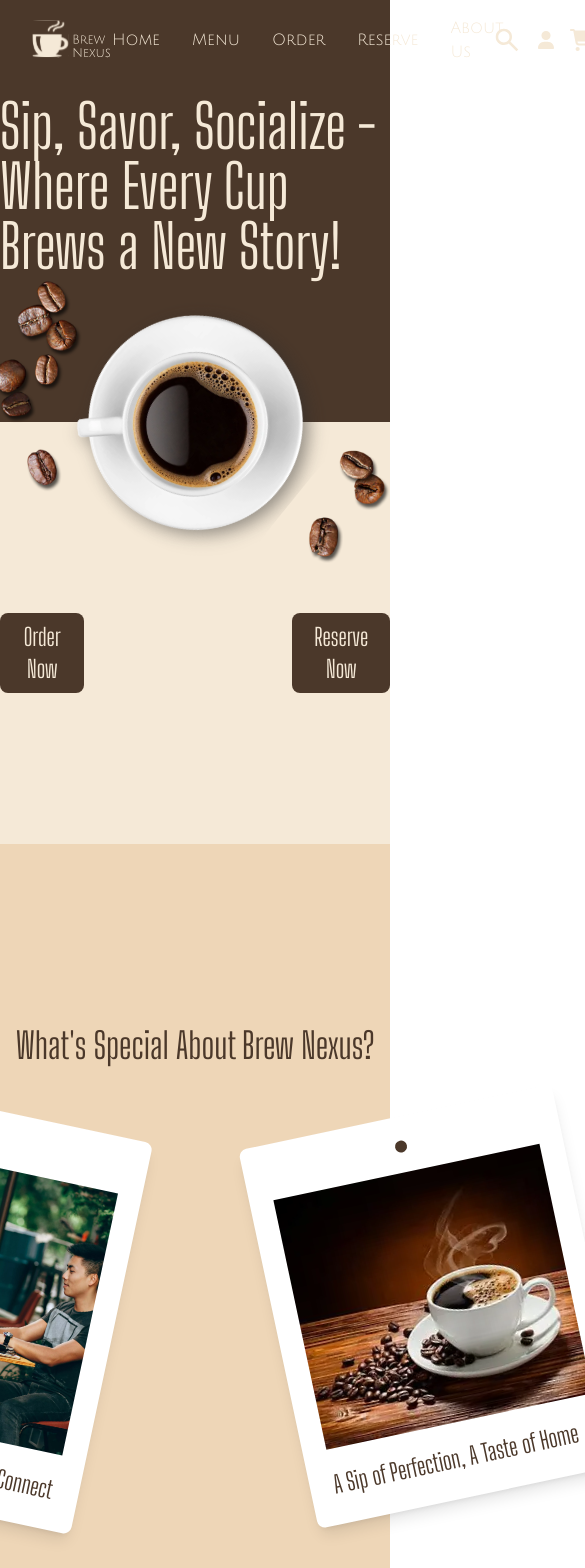
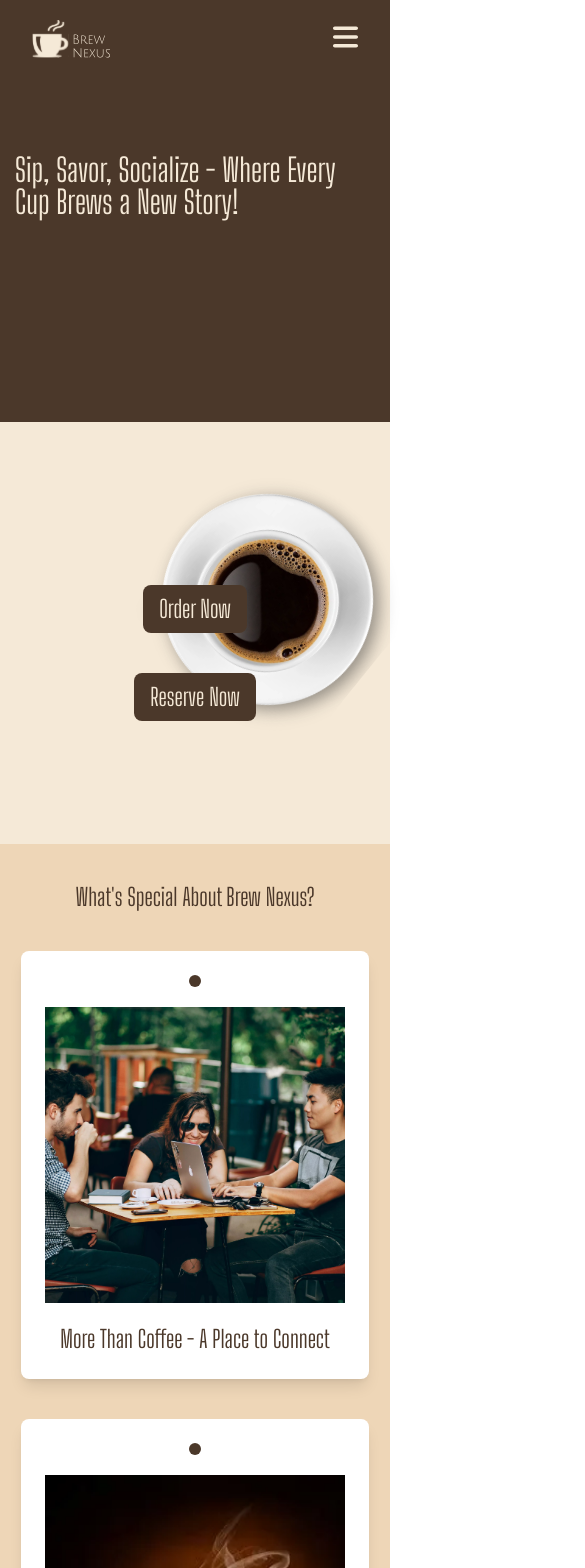
Before and after one commit to BhimaPavanTeja/BrewNexus, a Next.js app: page /home in a window 390 px wide. Shown: the top 1568 px of the page, 585 px wide, since content can reach past the window. Built offline with nearby package versions, Linux system fonts and the light colour scheme.

Commit message:
final update and responsiveness made

```diff
--- /dev/null
+++ b/app/cart/cart.css
@@ -0,0 +1,9 @@
+@font-face {
+    font-family: 'big-shoulders';
+    src: url('../../public/fonts/BigShouldersDisplay-VariableFont_wght.ttf');
+}
+
+.fonty {
+    font-family: 'big-shoulders';
+    font-style: regular;
+}
--- /dev/null
+++ b/app/cart/page.tsx
@@ -0,0 +1,55 @@
+"use client";
+import { useCart } from "../../context/CartContext";
+import NavBar from "../components/NavBar/page";
+import Footer from "../components/Footer/page";
+import Image from "next/image";
+import "./cart.css";
+
+export default function Page() {
+  const { cart, removeFromCart } = useCart();
+
+  return (
+    <>
+      <NavBar />
+      <div className="bg-[#eed6b7] min-h-screen py-10 px-5 fonty">
+        <h1 className="text-3xl text-center font-bold mb-6">Your Cart</h1>
+        {cart.length === 0 ? (
+          <p className="text-center text-xl">Your cart is empty.</p>
+        ) : (
+          <div className="flex flex-wrap justify-center">
+            {cart.map((item, index) => (
+              <div
+                key={index}
+                className="itemCard h-[300px] w-[280px] m-5 shadow-lg"
+              >
+                <div className="top w-full border-3 h-[50px] border-[#4B382A] bg-[#C49A6C] text-center text-xl pt-3 shadow-lg">
+                  {item.name} | ₹{item.price}
+                </div>
+                <div className="middle w-full h-[200px]">
+                  <Image
+                    src={item.imgSrc}
+                    className="object-cover w-full h-full"
+                    alt={item.name}
+                    width={280}
+                    height={200}
+                  />
+                </div>
+                <div className="bottom w-full">
+                  <button
+                    onClick={() => removeFromCart(item.name)}
+                    className="w-full cursor-pointer bg-red-600 h-[50px] text-white text-2xl mt-3"
+                  >
+                    REMOVE
+                  </button>
+                </div>
+              </div>
+            ))}
+          </div>
+        )}
+      </div>
+      <div className="fonty">
+        <Footer />
+      </div>
+    </>
+  );
+}
--- a/app/components/Card.tsx
+++ b/app/components/Card.tsx
@@ -1,19 +1,41 @@
-import Image from 'next/image'
+"use client";
+import Image from "next/image";
+import { useCart } from "../../context/CartContext";
 
 type Props = {
-    name: string;
-    price: string;
-    imgSrc:string;
-  };
+  name: string;
+  price: number;
+  imgSrc: string;
+};
 
-export default function Card({name,price,imgSrc}:Props) {
-    return (
-        <>
-        <div className="itemCard h-[300px] w-[280px] m-5 shadow-lg">
-            <div className="top w-full border-3 h-[50px] border-[#4B382A] bg-[#C49A6C] text-center text-xl pt-3 shadow-lg">{name} | ₹{price}</div>
-            <div className="middle w-full h-[200px]"><Image src={imgSrc} className='object-cover w-full h-full' alt="cuppaccino" width={280} height={200} /></div>
-            <div className="bottom w-full"><button className='w-full cursor-pointer bg-[#4B382A] h-[50px] text-[#F5E9D7] text-2xl mt-3'>BUY NOW</button></div>
-        </div>
-        </>
-    )
+export default function Card({ name, price, imgSrc }: Props) {
+  const { addToCart } = useCart();
+
+  return (
+    <div className="itemCard h-[300px] w-[280px] m-5 shadow-lg">
+      <div className="top w-full border-3 h-[50px] border-[#4B382A] bg-[#C49A6C] text-center text-xl pt-3 shadow-lg">
+        {name} | ₹{price}
+      </div>
+      <div className="middle w-full h-[200px]">
+        <Image
+          src={imgSrc}
+          className="object-cover w-full h-full"
+          alt={name}
+          width={280}
+          height={200}
+        />
+      </div>
+      <div className="bottom w-full">
+        <button
+          onClick={() => {
+            addToCart({ name, price, imgSrc });
+            alert("Item added to cart!");
+          }}
+          className="w-full cursor-pointer bg-[#4B382A] h-[50px] text-[#F5E9D7] text-2xl mt-3"
+        >
+          ADD TO CART
+        </button>
+      </div>
+    </div>
+  );
 }
--- a/app/components/Footer/page.tsx
+++ b/app/components/Footer/page.tsx
@@ -4,21 +4,21 @@ import Image from "next/image";
 
 export default function Footer() {
   return (
-    <footer className="relative bg-[#4b382a] text-[#f5e9d7] py-6 px-8 fonty overflow-hidden">
+    <footer className="relative bg-[#4b382a] text-[#f5e9d7] py-6 px-4 md:px-8 fonty overflow-hidden">
       <div className="max-w-7xl mx-auto flex flex-col md:flex-row justify-between items-center z-10">
         {/* Left Section: Logo & Text */}
         <div className="text-center md:text-left mb-4 md:mb-0">
-            <Image src="/icons/dark.svg" alt="logo" width={120} height={120} />
+          <Image src="/icons/dark.svg" alt="logo" width={120} height={120} />
           <p className="text-xl opacity-80">Where Every Sip Sparks a Connection!</p>
         </div>
 
         {/* Right Section: Navigation Links */}
-        <div className="flex flex-col text-xl space-y-2 text-right">
+        <div className="flex flex-col text-xl space-y-2 text-center md:text-right">
+          <Link href="/home" className="cursor-pointer z-30 hover:opacity-75 transition">
+            Home
+          </Link>
           <Link href="/menu" className="cursor-pointer z-30 hover:opacity-75 transition">
             Menu
-          </Link>
-          <Link href="/order" className="cursor-pointer z-30 hover:opacity-75 transition">
-            Order
           </Link>
           <Link href="/reserve" className="cursor-pointer z-30 hover:opacity-75 transition">
             Reserve
@@ -31,7 +31,7 @@ export default function Footer() {
 
       {/* Large Background Text (Cut-off Effect) */}
       <div className="absolute bottom-0 left-0 w-full overflow-hidden z-0 cursor-default">
-        <h1 className="text-[13rem] md:text-[16rem] font-bold text-[#f5e9d7] opacity-20 leading-none tracking-wide whitespace-nowrap overflow-hidden">
+        <h1 className="text-[5.5rem] md:text-[16rem] font-bold text-[#f5e9d7] opacity-20 leading-none tracking-wide whitespace-nowrap overflow-hidden">
           BREW NEXUS
         </h1>
       </div>
--- a/app/components/NavBar/navbar.css
+++ b/app/components/NavBar/navbar.css
@@ -5,6 +5,16 @@
     font-style: normal;
 }
 
+@font-face {
+    font-family: 'big-shoulders';
+    src: url('/fonts/BigShouldersDisplay-VariableFont_wght.ttf');
+}
+
+.fonty {
+    font-family: 'big-shoulders';
+    font-style: regular;
+}
+
 body {
-    font-family: 'julius';
+    font-family: 'big-shoulders';
 }
--- a/app/components/NavBar/page.tsx
+++ b/app/components/NavBar/page.tsx
@@ -1,29 +1,60 @@
 "use client";
-import Image from "next/image"
-import './navbar.css'
+import Image from "next/image";
+import Link from "next/link";
+import { useState } from "react";
+import "./navbar.css";
 
-export default function page() {
+export default function Page() {
+    const [isOpen, setIsOpen] = useState(false);
+
+    const toggleMenu = () => {
+        setIsOpen(!isOpen);
+    };
+
     return (
         <>
-        <nav>
-        <div className="bg-[#4b382a] h-20 flex justify-between px-8">
-            <Image src="/icons/dark.svg" alt="logo" width={80} height={80} />
-            <div className="flex space-x-6">
-            <ul className="text-[#f5e9d7] flex items-center space-x-8 z-30">
-                <li><a href="/home">Home</a></li>
-                <li><a href="/menu">Menu</a></li>
-                <li><a href="/order">Order</a></li>
-                <li><a href="/reserve">Reserve</a></li>
-                <li><a href="/about">About Us</a></li>
-            </ul>
-            <div className="flex items-center justify-center space-x-4 z-30">
-                <Image src="/icons/frame.svg" alt="search" width={30} height={30} className="cursor-pointer" />
-                <Image src="/icons/user.svg" alt="search" width={20} height={24} className="cursor-pointer" />
-                <Image src="/icons/cart.svg" alt="search" width={25} height={22} className="cursor-pointer" />
+            <nav className="bg-[#4b382a] h-20 flex justify-between px-8 items-center relative">
+                <Image src="/icons/dark.svg" alt="logo" width={80} height={80} />
+
+                <div className="md:hidden">
+                    <button onClick={toggleMenu}>
+                        <Image src="/icons/menu.svg" alt="menu" width={25} height={25} className="cursor-pointer z-50" />
+                    </button>
+                </div>
+
+                <div className="hidden md:flex md:items-center md:space-x-8">
+                    <ul className="text-[#f5e9d7] z-50 text-xl flex md:flex-row items-center space-x-8">
+                        <li><Link href="/home">Home</Link></li>
+                        <li><Link href="/menu">Menu</Link></li>
+                        <li><Link href="/reserve">Reserve</Link></li>
+                        <li><Link href="/about">About Us</Link></li>
+                    </ul>
+                    <div className="flex items-center space-x-4 z-50">
+                        <Image src="/icons/frame.svg" alt="search" width={27} height={27} className="cursor-pointer" />
+                        <Image src="/icons/user.svg" alt="user" width={18} height={21} className="cursor-pointer" />
+                        <Link href="/cart">
+                            <Image src="/icons/cart.svg" alt="cart" width={22} height={19} className="cursor-pointer" />
+                        </Link>
+                    </div>
+                </div>
+            </nav>
+
+            {/* Mobile Menu */}
+            <div className={`absolute top-20 left-0 w-full z-50 bg-[#4b382a] shadow-md transition-all duration-300 ease-in-out ${isOpen ? 'block' : 'hidden'}`}>
+                <ul className="text-[#f5e9d7] text-xl flex flex-col items-center py-4 space-y-4">
+                    <li><Link href="/home" onClick={toggleMenu}>Home</Link></li>
+                    <li><Link href="/menu" onClick={toggleMenu}>Menu</Link></li>
+                    <li><Link href="/reserve" onClick={toggleMenu}>Reserve</Link></li>
+                    <li><Link href="/about" onClick={toggleMenu}>About Us</Link></li>
+                </ul>
+                <div className="flex justify-center items-center space-x-4 py-4 z-50">
+                    <Image src="/icons/frame.svg" alt="search" width={27} height={27} className="cursor-pointer" />
+                    <Image src="/icons/user.svg" alt="user" width={18} height={21} className="cursor-pointer" />
+                    <Link href="/cart" onClick={toggleMenu}>
+                        <Image src="/icons/cart.svg" alt="cart" width={22} height={19} className="cursor-pointer" />
+                    </Link>
+                </div>
             </div>
-            </div>
-        </div>
-        </nav>
         </>
-    )
+    );
 }
--- a/app/home/home.css
+++ b/app/home/home.css
@@ -23,3 +23,30 @@ body {
 .fonti {
     font-family: 'bigs';
 }
+
+@media only screen and (max-width: 600px) {
+    .fonty {
+        font-size: 1.5rem;
+    }
+    #title {
+        padding: 15px;
+        font-size: 2rem;
+    }
+    #grains {
+        display: none;
+    }
+    #cup {
+        width: 100;
+        height: 100;
+        position: absolute;
+        top: 42%;
+        left: 37%;
+    }
+    #btns {
+        display: flex;
+        flex-direction: column;
+        justify-content: center;
+        align-items: center;
+        gap: 0;
+    }
+}
--- a/app/home/page.tsx
+++ b/app/home/page.tsx
@@ -5,9 +5,19 @@ import NavBar from "../components/NavBar/page";
 import Footer from "../components/Footer/page";
 import "./home.css";
 import Image from "next/image";
+import { useRouter } from "next/navigation";
 
 export default function Page() {
   const [rotation, setRotation] = useState(0);
+  const router = useRouter();
+
+  function handleOrderNow() {
+    router.push("/menu");
+  }
+
+  function handleReserveNow() {
+    router.push("/reserve");
+  }
 
   useEffect(() => {
     const handleScroll = () => {
@@ -25,23 +35,23 @@ export default function Page() {
         <div className="bg-[#4b382a] flex-1">
           <NavBar />
           <div className="fonty text-6xl flex items-center justify-center h-1/2">
-            <p className="text-[#f5e9d7]">
+            <p className="text-[#f5e9d7]" id="title">
               Sip, Savor, Socialize - Where Every Cup Brews a New Story!
             </p>
           </div>
         </div>
-        <div className="bg-[#f5e9d7] flex-1 flex items-center justify-center h-1/2 gap-52">
-          <button className="fonty z-20 cursor-pointer text-2xl rounded-lg bg-[#4b382a] text-[#f5e9d7] py-2 px-4 mt-10 hover:bg-[#3a2d22] transition duration-300">
+        <div id="btns" className="bg-[#f5e9d7] flex-1 flex items-center justify-center h-1/2 gap-52">
+          <button className="fonty z-20 cursor-pointer text-2xl rounded-lg bg-[#4b382a] text-[#f5e9d7] py-2 px-4 mt-10 hover:bg-[#3a2d22] transition duration-300" onClick={handleOrderNow} >
             Order Now
           </button>
-          <button className="fonty z-20 cursor-pointer text-2xl rounded-lg bg-[#4b382a] text-[#f5e9d7] py-2 px-4 mt-10 hover:bg-[#3a2d22] transition duration-300">
+          <button className="fonty z-20 cursor-pointer text-2xl rounded-lg bg-[#4b382a] text-[#f5e9d7] py-2 px-4 mt-10 hover:bg-[#3a2d22] transition duration-300" onClick={handleReserveNow} >
             Reserve Now
           </button>
         </div>
       </div>
 
       {/* Rotating Coffee Cup */}
-      <div
+      <div id="cup"
         className="absolute inset-0 -rotate-51 flex justify-center items-center z-10"
         style={{
           transform: `rotate(-${rotation}deg)`,
@@ -57,7 +67,7 @@ export default function Page() {
       </div>
 
       {/* Background Coffee Beans */}
-      <div className="absolute inset-0 flex justify-center items-center -ml-20 z-10">
+      <div id="grains" className="absolute inset-0 flex justify-center items-center -ml-20 z-10">
         <Image
           src="/assets/Cafe Assets/beans_bg.webp"
           alt="coffee cup"
@@ -67,12 +77,12 @@ export default function Page() {
       </div>
 
       {/* Special About */}
-      <div className="bg-[#EED6B7] flex flex-col items-center justify-center h-screen">
-        <div className="fonty text-4xl text-[#4b382a]">
+      <div className="bg-[#EED6B7] flex flex-col items-center justify-center py-10 px-4 md:h-screen">
+        <div className="fonty text-4xl text-[#4b382a] text-center">
           <p>What&apos;s Special About Brew Nexus?</p>
         </div>
-        <div className="flex items-center justify-center gap-40 mt-10">
-          <div className="bg-white text-[#4b382a] p-6 rounded-lg shadow-lg w-80 rotate-12 hover:rotate-0 transition duration-300">
+        <div className="flex flex-col md:flex-row items-center justify-center gap-10 md:gap-40 mt-10">
+          <div className="bg-white text-[#4b382a] p-6 rounded-lg shadow-lg w-full md:w-80 transform transition duration-300 hover:rotate-0 rotate-0 md:rotate-12">
         <div className="rounded-full bg-[#4b382a] h-3 w-3 mx-auto"></div>
         <Image
           src="/assets/Cafe Assets/coffee-chilling-persons.webp"
@@ -81,11 +91,11 @@ export default function Page() {
           height={290}
           alt="coffee meet"
         />
-            <p className="fonty text-2xl">
+        <p className="fonty text-2xl text-center">
           More Than Coffee - A Place to Connect
         </p>
           </div>
-          <div className="bg-white text-[#4b382a] p-6 rounded-lg shadow-lg w-80 -rotate-12 hover:rotate-0 transition duration-300">
+          <div className="bg-white text-[#4b382a] p-6 rounded-lg shadow-lg w-full md:w-80 transform transition duration-300 hover:rotate-0 rotate-0 md:-rotate-12">
         <div className="rounded-full bg-[#4b382a] h-3 w-3 mx-auto"></div>
         <Image
           src="/assets/coffee/sip.webp"
@@ -94,7 +104,7 @@ export default function Page() {
           height={290}
           alt="coffee meet"
         />
-            <p className="fonty text-2xl">
+        <p className="fonty text-2xl text-center">
           A Sip of Perfection, A Taste of Home
         </p>
           </div>
@@ -102,11 +112,11 @@ export default function Page() {
       </div>
 
       {/* Our Offers */}
-      <div className="bg-[#f5e9d7] text-[#4b382a] fonti flex flex-col py-10 h-screen">
+      <div className="bg-[#f5e9d7] text-[#4b382a] fonti flex flex-col py-10 h-auto md:h-screen">
         <div className="text-4xl flex items-center justify-center">
           <p>Sip, Save, Repeat!</p>
         </div>
-        <div className="w-1/2 mt-10 text-right">
+        <div className="w-full md:w-1/2 mt-10 text-center md:text-right px-4 md:px-0">
           <p className="text-2xl">Bring a Friend & Save 20%!</p>
           <hr className="border-2" />
           <p className="text-lg">
@@ -114,8 +124,8 @@ export default function Page() {
         visit together.
           </p>
         </div>
-        <div className="flex justify-end mt-10">
-          <div className="w-1/2 text-left">
+        <div className="flex justify-center md:justify-end mt-10 px-4 md:px-0">
+          <div className="w-full md:w-1/2 text-center md:text-left">
         <p className="text-2xl font-bold">Corporate Coffee Pass</p>
         <hr className="border-2" />
         <p className="text-lg">
@@ -126,18 +136,18 @@ export default function Page() {
         </div>
         <div className="flex flex-col items-center justify-center pt-10">
           <p className="text-3xl">Why Brew Nexus?</p>
-          <div className="flex justify-between pt-10 w-full px-50">
+          <div className="flex flex-col md:flex-row justify-between pt-10 w-full px-4 md:px-50 gap-10 md:gap-0">
         <div className="flex flex-col items-center">
             <Image src="/assets/qualitybean.svg" alt="beans" width={100} height={100}  />
-                <p className="mt-10 text-xl">Premium Quality Beans</p>
+            <p className="mt-10 text-xl text-center">Premium Quality Beans</p>
         </div>
         <div className="flex flex-col items-center">
             <Image src="/assets/relax.svg" alt="relax" width={100} height={100}  />
-                <p className="mt-10 text-xl">Relaxing Atmosphere</p>
+            <p className="mt-10 text-xl text-center">Relaxing Atmosphere</p>
         </div>
         <div className="flex flex-col items-center">
             <Image src="/assets/fastfriendly.svg" alt="fast and friendly" width={100} height={100}  />
-                <p className="text-xl">Fast & Friendly Service</p>
+            <p className="mt-10 text-xl text-center">Fast & Friendly Service</p>
         </div>
           </div>
         </div>
--- a/app/layout.tsx
+++ b/app/layout.tsx
@@ -1,5 +1,6 @@
 import type { Metadata } from "next";
 import { Geist, Geist_Mono } from "next/font/google";
+import { CartProvider } from "../context/CartContext";
 import "./globals.css";
 
 const geistSans = Geist({
@@ -27,7 +28,9 @@ export default function RootLayout({
       <body
         className={`${geistSans.variable} ${geistMono.variable} antialiased`}
       >
+        <CartProvider>
         {children}
+        </CartProvider>
       </body>
     </html>
   );
--- /dev/null
+++ b/context/CartContext.tsx
@@ -0,0 +1,40 @@
+"use client";
+import { createContext, useContext, useState, ReactNode } from "react";
+
+type CartItem = {
+  name: string;
+  price: number;
+  imgSrc: string;
+};
+
+type CartContextType = {
+  cart: CartItem[];
+  addToCart: (item: CartItem) => void;
+  removeFromCart: (name: string) => void;
+};
+
+const CartContext = createContext<CartContextType | undefined>(undefined);
+
+export function CartProvider({ children }: { children: ReactNode }) {
+  const [cart, setCart] = useState<CartItem[]>([]);
+
+  const addToCart = (item: CartItem) => {
+    setCart((prevCart) => [...prevCart, item]);
+  };
+
+  const removeFromCart = (name: string) => {
+    setCart((prevCart) => prevCart.filter((item) => item.name !== name));
+  };
+
+  return (
+    <CartContext.Provider value={{ cart, addToCart, removeFromCart }}>
+      {children}
+    </CartContext.Provider>
+  );
+}
+
+export function useCart() {
+  const context = useContext(CartContext);
+  if (!context) throw new Error("useCart must be used within a CartProvider");
+  return context;
+}
```
Also changed, not shown: app/about/page.tsx (+56 -6 lines), public/icons/menu.svg (added). Lines whose indentation alone changed are shown as unchanged.
